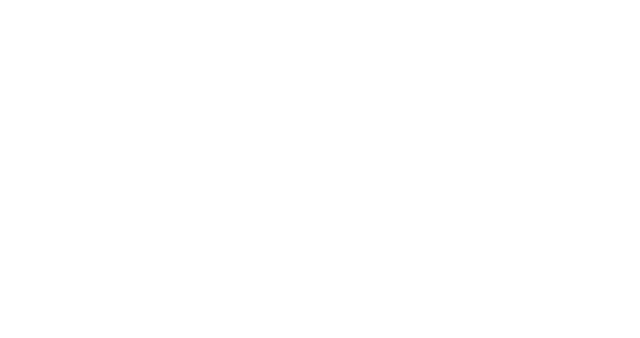
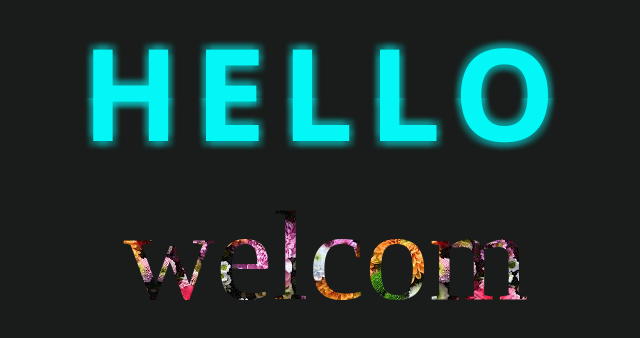
Before and after one commit to darroudi82/my-projects, a plain HTML site: page style for text/index.html in a window 1280 px wide. Shown: the whole page, without its empty margins (314-954 px from the left). Drawn offline with Linux system fonts and the light colour scheme.

Commit message:
deleted and added some folder in this commit

```diff
--- a/calculator with js/index.htm
+++ b/style for text/index.html
@@ -4,11 +4,13 @@
 <head>
     <meta charset="UTF-8">
     <meta name="viewport" content="width=device-width, initial-scale=1.0">
-    <title>Document</title>
+    <title>text design with : (html- css) </title>
+    <link rel="stylesheet" href="style.css">
 </head>
 
 <body>
-
+    <h1 contecteditable="true">hello</h1>
+    <p class="image">welcom</p>
 </body>
 
 </html>
--- /dev/null
+++ b/style for text/style.css
@@ -0,0 +1,59 @@
+body {
+    background-color: rgb(25, 28, 26);
+}
+
+h1 {
+    position: relative;
+    font-size: 8rem;
+    letter-spacing: 15px;
+    color: #10404e;
+    text-transform: uppercase;
+    width: 100%;
+    text-align: center;
+    -webkit-box-reflect: below 1px linear-gradient(transparent, #0008);
+    line-height: 0.7rem;
+    outline: none;
+    animation: animate 1.25s ease-in-out infinite;
+    font-family: 'Segoe UI', Tahoma, Geneva, Verdana, sans-serif;
+    text-shadow:
+        4px -5px 5px rgba(0, 255, 255, 0.3),
+        4px 5px 5px rgba(0, 255, 255, .3),
+        -4px 5px 5px rgba(0, 255, 255, .3),
+        -4px -5px 5px rgba(0, 255, 255, .3);
+    transition: transform 1s ease;
+}
+
+h1:hover {
+    transform: scale(.9);
+}
+
+@keyframes animate {
+    0% {
+        opacity: 1;
+        color: rgb(4, 247, 247);
+    }
+
+    50% {
+        opacity: 0;
+        color: rgb(62, 255, 255);
+    }
+
+    100% {
+        opacity: 1;
+        color: rgb(0, 255, 255);
+    }
+}
+
+
+
+
+.image {
+    margin: 7px;
+    margin-top: 20px;
+    font-size: 10vw;
+    text-align: center;
+    background-image: url("flower2.jpg");
+    background-clip: text;
+    -webkit-background-clip: text;
+    color: transparent;
+}
```
Also changed, not shown: clock with js/script.js (deleted), form-1/index.htm (renamed from practice-1/index.htm), form-1/script.js (renamed from practice-1/script.js), form-1/style.css (renamed from practice-1/style.css), form-2/index.html (renamed from practice-2/index.html), form-2/script.js (renamed from practice-2/script.js), form-3/index.html (renamed from practice-3/index.html), form-3/script.js (renamed from practice-3/script.js), style for text/flower2.jpg (added), 2 other files.
